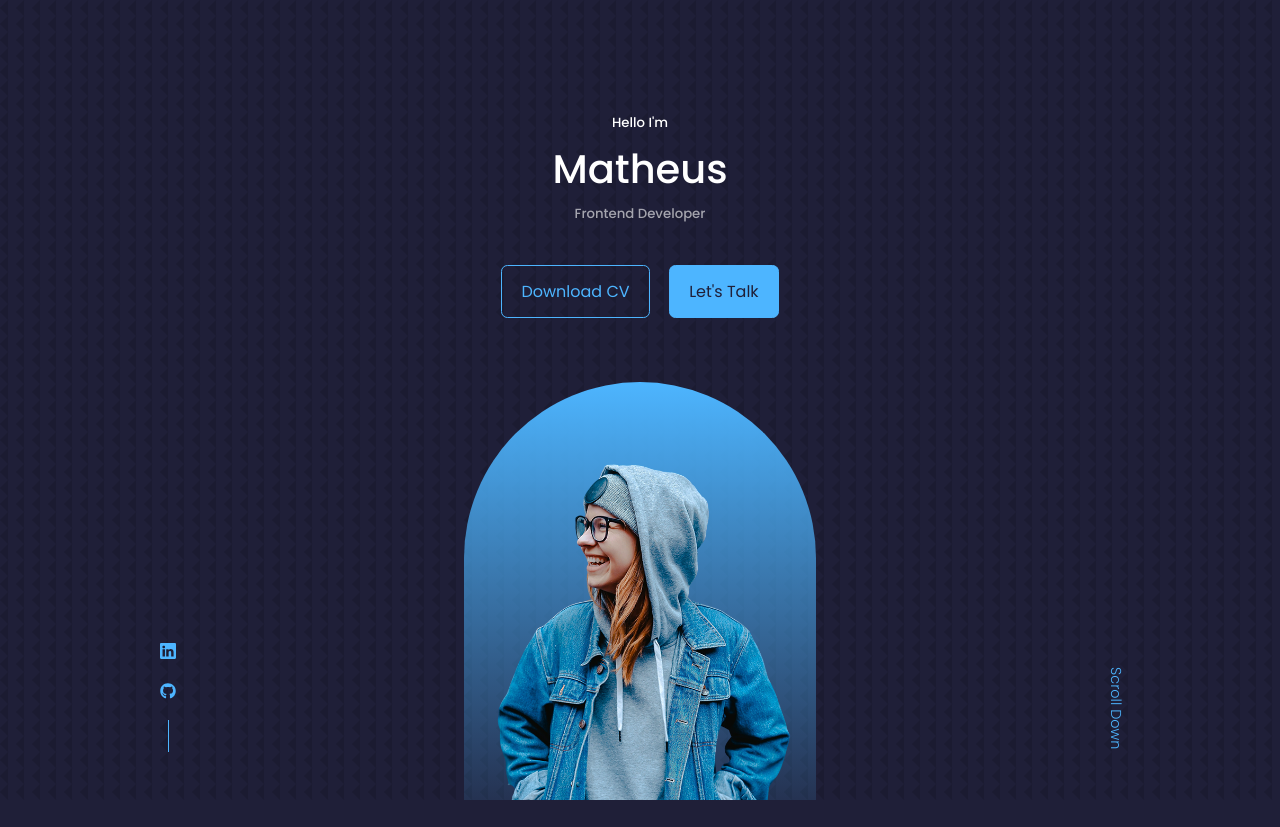
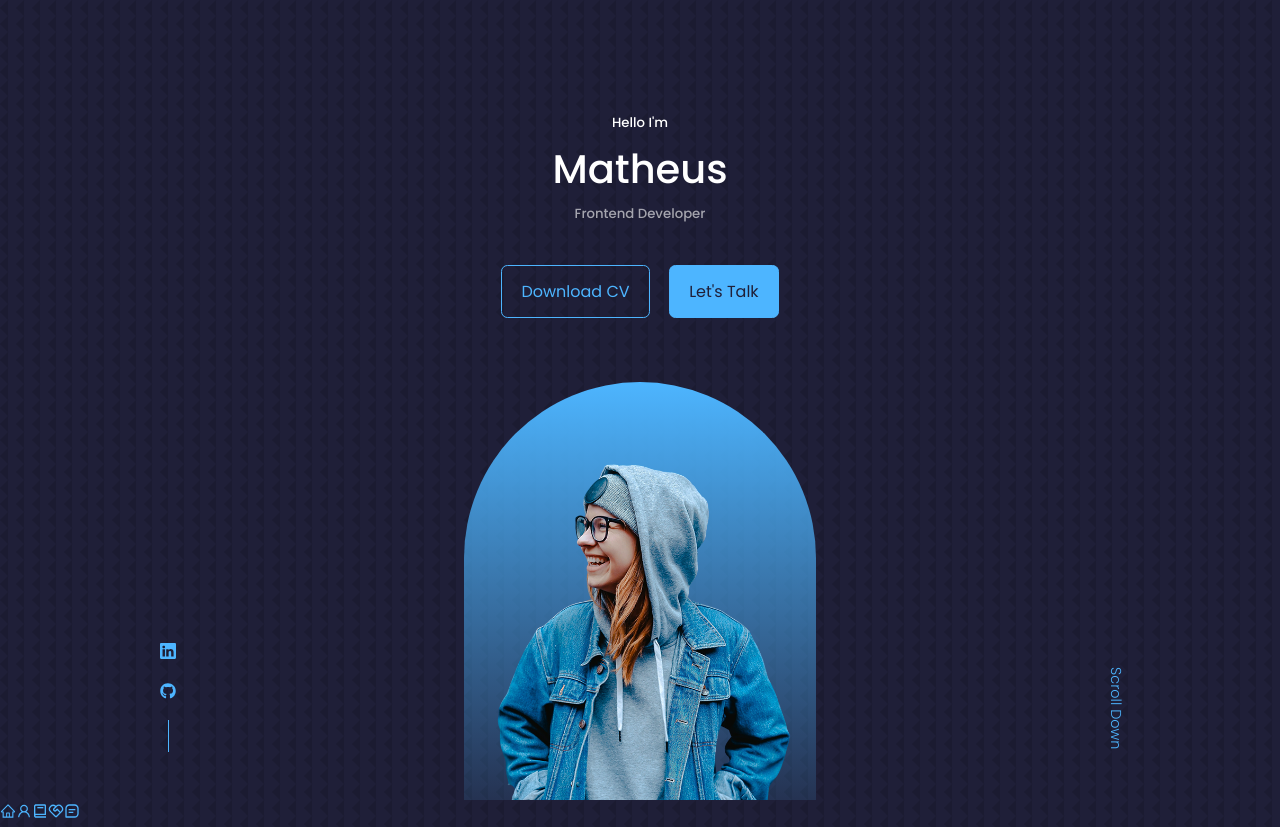
Before and after one commit to MathFerreira01/Portfolio, a React (Create React App) app: page / in a window 1280 px wide. Before the commit the page ends 800 px from the top, so only its background shows below. Built offline with nearby package versions, Linux system fonts and the light colour scheme.

Commit message:
criado os icons do component nav

```diff
--- a/src/components/header/header.css
+++ b/src/components/header/header.css
@@ -61,3 +61,23 @@
     font-weight: 300;
     font-size: 0.9rem;
 }
+
+/* ============================================= MEDIA QUERIES (MEDIUM DEVICES) ===============================================*/
+
+@media screen and (max-width: 1024px) {
+    header {
+        height: 68vh;
+    }
+}
+
+/* ============================================= MEDIA QUERIES (SMALL DEVICES) ===============================================*/
+
+@media screen and (max-width: 600px) {
+    header {
+        height: 100vh;
+    }
+
+    .header_socials, .scroll_down {
+        display: none;
+    }
+}
--- a/src/components/nav/Nav.jsx
+++ b/src/components/nav/Nav.jsx
@@ -1,10 +1,21 @@
 import React from 'react'
+import './nav.css'
+
+import {AiOutlineHome} from 'react-icons/ai'
+import {AiOutlineUser} from 'react-icons/ai'
+import {BiBook} from 'react-icons/bi'
+import {RiServiceLine} from 'react-icons/ri'
+import {BiMessageSquareDetail} from 'react-icons/bi'
 
 function Nav() {
   return (
-    <div>
-
-    </div>
+    <nav>
+      <a href='#'><AiOutlineHome/></a>
+      <a href='#about'><AiOutlineUser/></a>
+      <a href='#experience'><BiBook/></a>
+      <a href='#services'><RiServiceLine/></a>
+      <a href='#contact'><BiMessageSquareDetail/></a>
+    </nav>
   )
 }
 
```
Also changed, not shown: src/components/header/CTA.jsx (line endings or trailing spaces).
